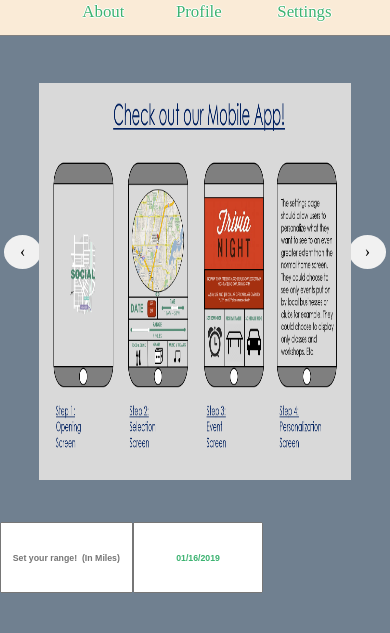
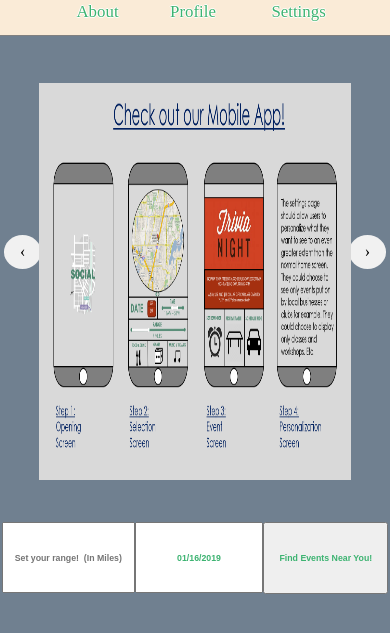
Before and after one commit to ericksont11/Social, a plain HTML site: page index.html in a window 390 px wide. Shown: the part 69-702 px from the top of the page. Drawn offline with Linux system fonts and the light colour scheme.

Commit message:
style changes

```diff
--- a/assets/css/style.css
+++ b/assets/css/style.css
@@ -117,7 +117,7 @@ header {
 .Profile {
     float: right;
     margin-right:2%;
-    margin-left:2%;
+    margin-left:4%;
     padding-top: 25px;
     padding-bottom: 5px;
     background-color: antiquewhite;
@@ -129,6 +129,7 @@ header {
     float: right;
     padding-top: 25px;
     padding-bottom: 5px;
+    margin-left:4%;
     background-color: antiquewhite;
 
 
@@ -379,10 +380,10 @@ a {
         background-color: mediumseagreen;
     }
 
-    .about {
+    .About {
         float:left;
         text-align: center;
-        margin-left: 17%;
+        margin-left: 15.5%;
         width: 18%;
         margin-right: 0;
         padding-top: 5px;
@@ -416,7 +417,7 @@ a {
         float: left;
         margin-top: 70vh;
         margin-bottom:15vh;
-        width: 32.5%;
+        width: 32%;
         font-size:2.25vw;
         z-index:200;
         height: 8.6vh;
@@ -425,7 +426,7 @@ a {
 
     input {
         position: relative;
-        width: 32.5%;
+        width: 32%;
         float: left;
         margin-top: 70vh;
         margin-bottom:15vh;
@@ -439,6 +440,7 @@ a {
         clear:left;
         margin-left:0%;
         width:33%;
+        margin-left: .5%;
     }
 
     #initial-box {
```
Also changed, not shown: 1 other file.
